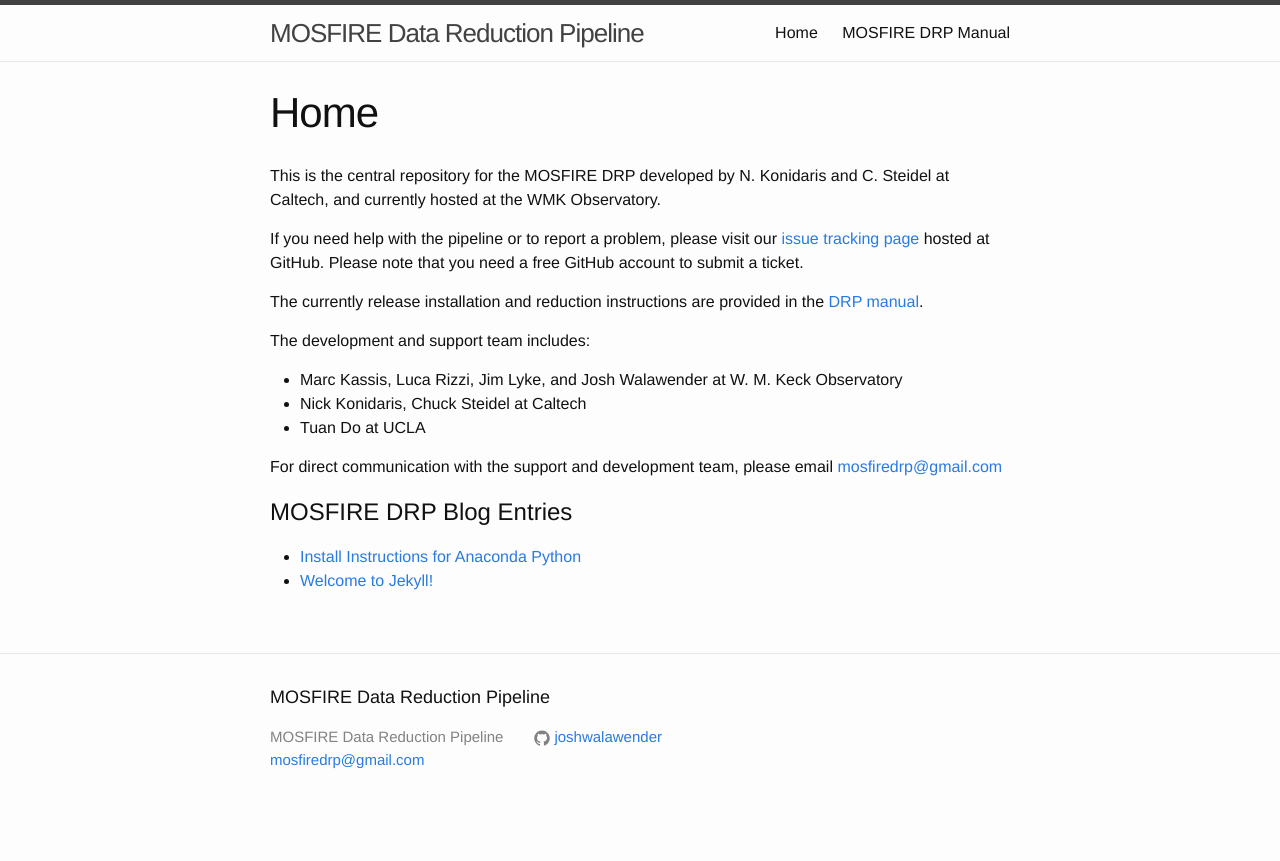
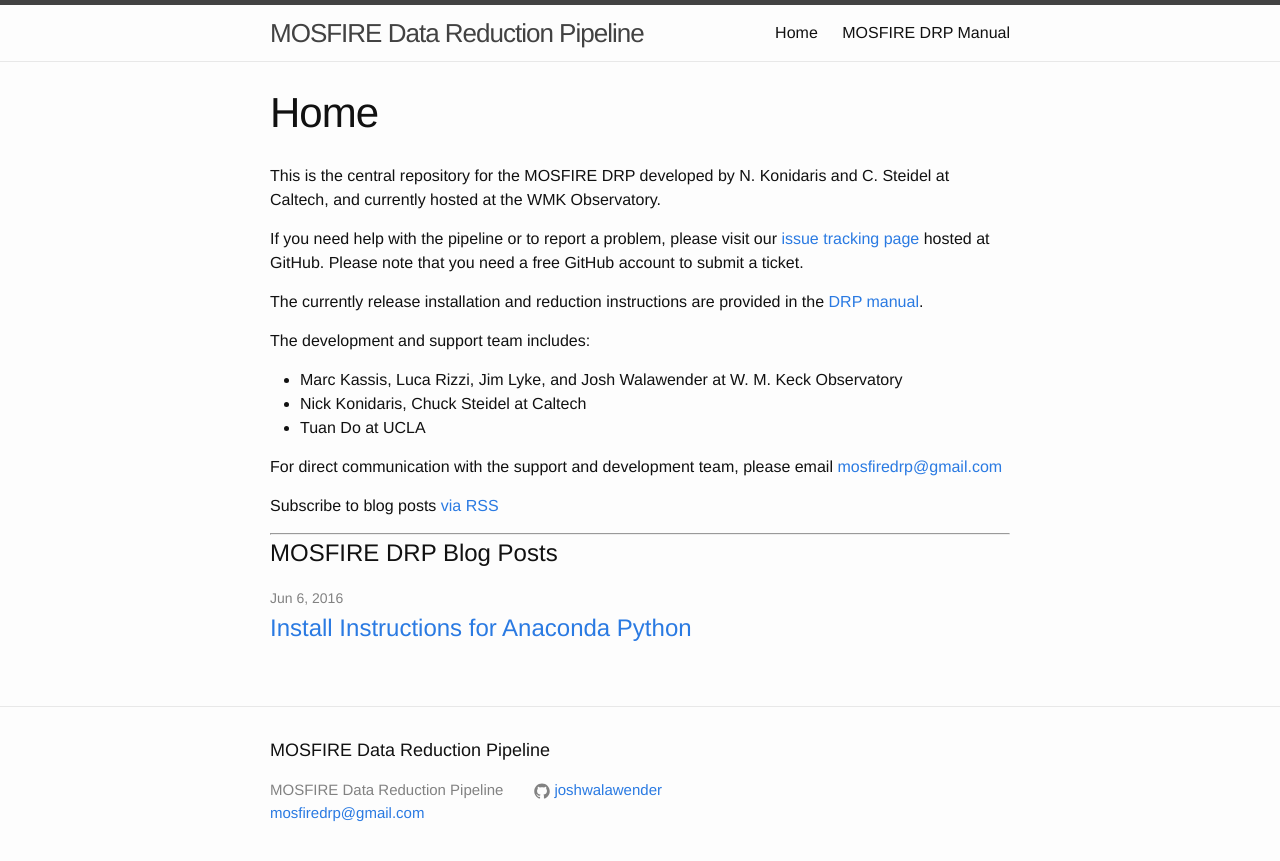
Before and after one commit to Keck-DataReductionPipelines/MosfireDRP, a Jekyll site: the page built from index.md, in a window 1280 px wide. Shown: the top 861 px of the page. Built offline with Jekyll 4.4.1, drawn with Linux system fonts in a browser that asks for light colours.

Commit message:
Get post list working on front page.  Remove generic first post about jekyll.

```diff
--- a/index.md
+++ b/index.md
@@ -18,13 +18,20 @@
 
 For direct communication with the support and development team, please email [mosfiredrp@gmail.com](mailto:mosfiredrp@gmail.com)
 
+<p class="rss-subscribe">Subscribe to blog posts <a href="{{ "/feed.xml" | prepend: site.baseurl }}">via RSS</a></p>
 
-# MOSFIRE DRP Blog Entries
+<hr>
 
-<ul>
-  {% for post in site.posts %}
-    <li>
-      <a href="{{ post.url }}">{{ post.title }}</a>
-    </li>
-  {% endfor %}
-</ul>
+# MOSFIRE DRP Blog Posts
+
+  <ul class="post-list">
+    {% for post in site.posts %}
+      <li>
+        <span class="post-meta">{{ post.date | date: "%b %-d, %Y" }}</span>
+
+        <h2>
+          <a class="post-link" href="{{ post.url | prepend: site.baseurl }}">{{ post.title }}</a>
+        </h2>
+      </li>
+    {% endfor %}
+  </ul>
```
Also changed, not shown: _posts/2016-05-11-welcome-to-jekyll.markdown (deleted, +0 -25 lines), _posts/2016-06-06-install-instructions-for-anaconda-python.md (renamed from _posts/2016-06-06-anaconda-install.markdown, +0 -2 lines).
